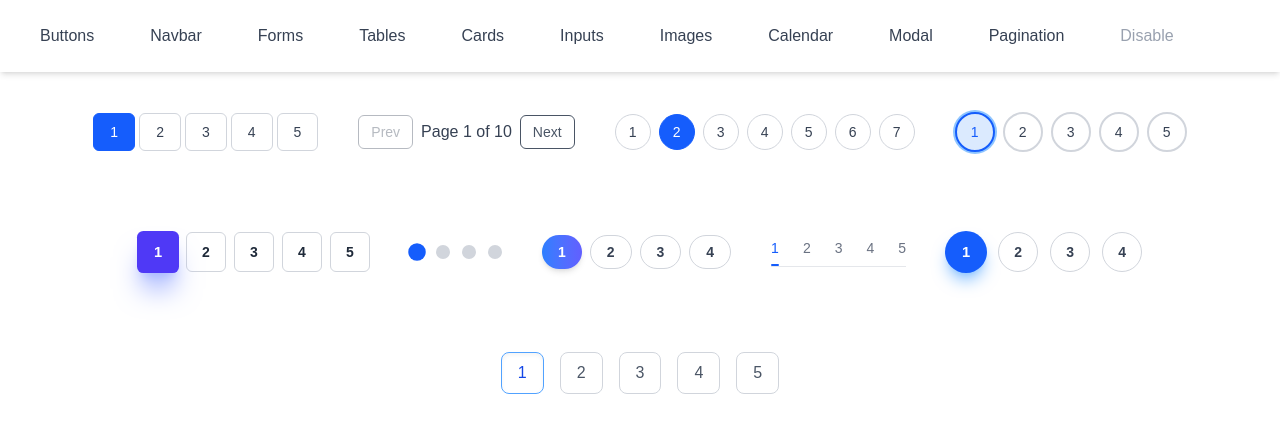
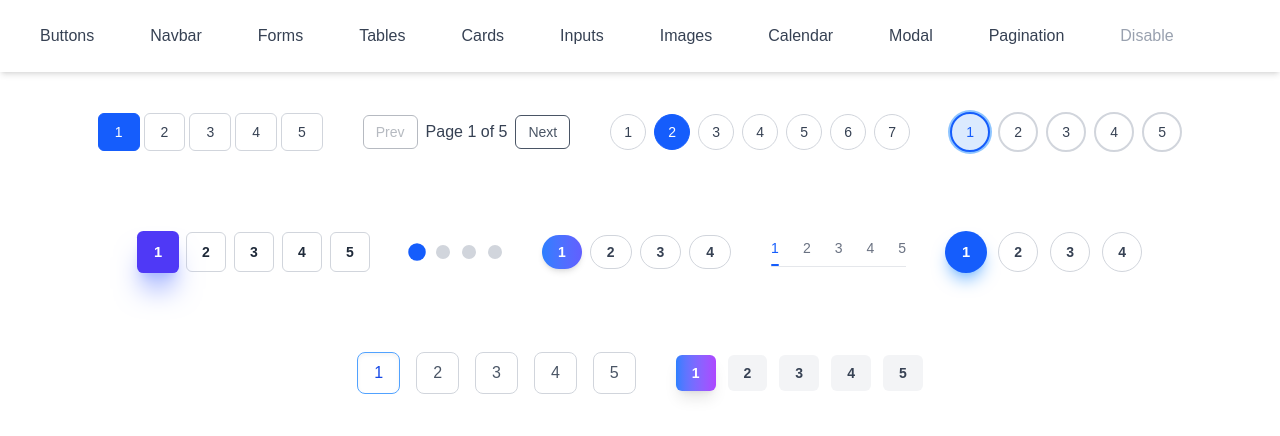
Before and after one commit to Prohor722/tailwind_compoenets, a Next.js app: page /pagination in a window 1280 px wide. Shown: the top 436 px of the page. Built offline with nearby package versions, Linux system fonts and the light colour scheme.

Commit message:
another pagination added

```diff
--- a/app/pagination/page.tsx
+++ b/app/pagination/page.tsx
@@ -7,10 +7,11 @@ const PaginationPage = () => {
   const [selected, setSelected] = useState(1);
   const [page, setPage] = useState(1);
   const [step, setStep] = useState(1);
+  const [currentPage, setCurrentPage] = useState(1);
 
   const pages = [1, 2, 3, 4, 5];
   const total = 5;
-  const totalPages = 10;
+  const totalPages = 5;
 
   const prev = () => page > 1 && setPage(page - 1);
   const next = () => page < totalPages && setPage(page + 1);
@@ -192,6 +193,28 @@ const PaginationPage = () => {
           </button>
         ))}
       </div>
+
+      {/* Pagination 11  */}
+      <div className="flex justify-center gap-3 mt-10">
+        {[...Array(totalPages)].map((_, i) => (
+          <button
+            key={i}
+            onClick={() => setCurrentPage(i + 1)}
+            className={`px-4 py-2 rounded-md text-sm font-semibold transition-all duration-300 relative group
+            ${
+              currentPage === i + 1
+                ? "bg-gradient-to-r from-blue-500 to-purple-500 text-white shadow-lg"
+                : "bg-gray-100 text-gray-700 hover:text-blue-600"
+            }
+          `}
+          >
+            {i + 1}
+            <span className="absolute inset-0 rounded-md group-hover:ring-2 group-hover:ring-purple-400 group-hover:scale-105 transition-transform" />
+          </button>
+        ))}
+      </div>
+
+
     </div>
   );
 };
```
